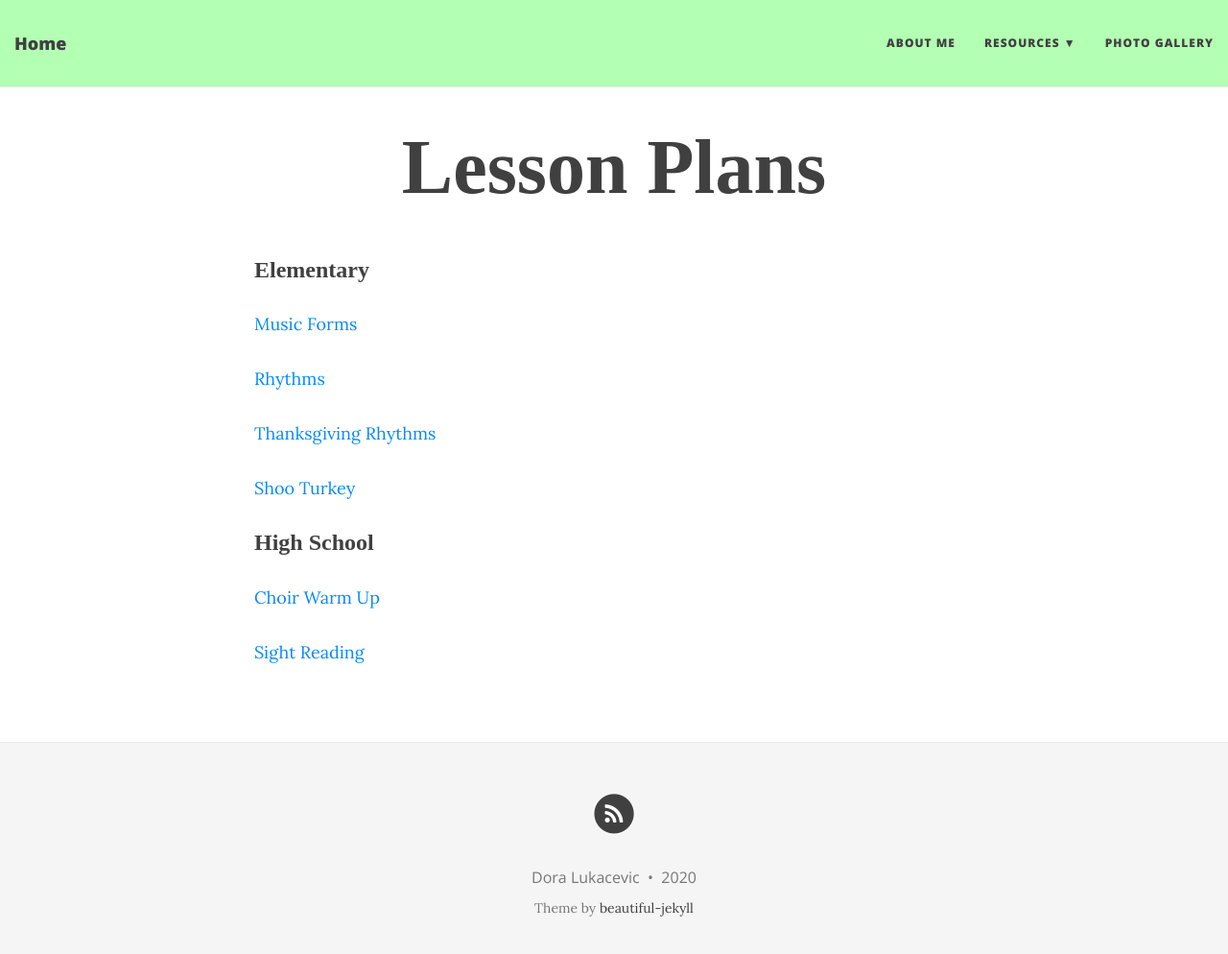
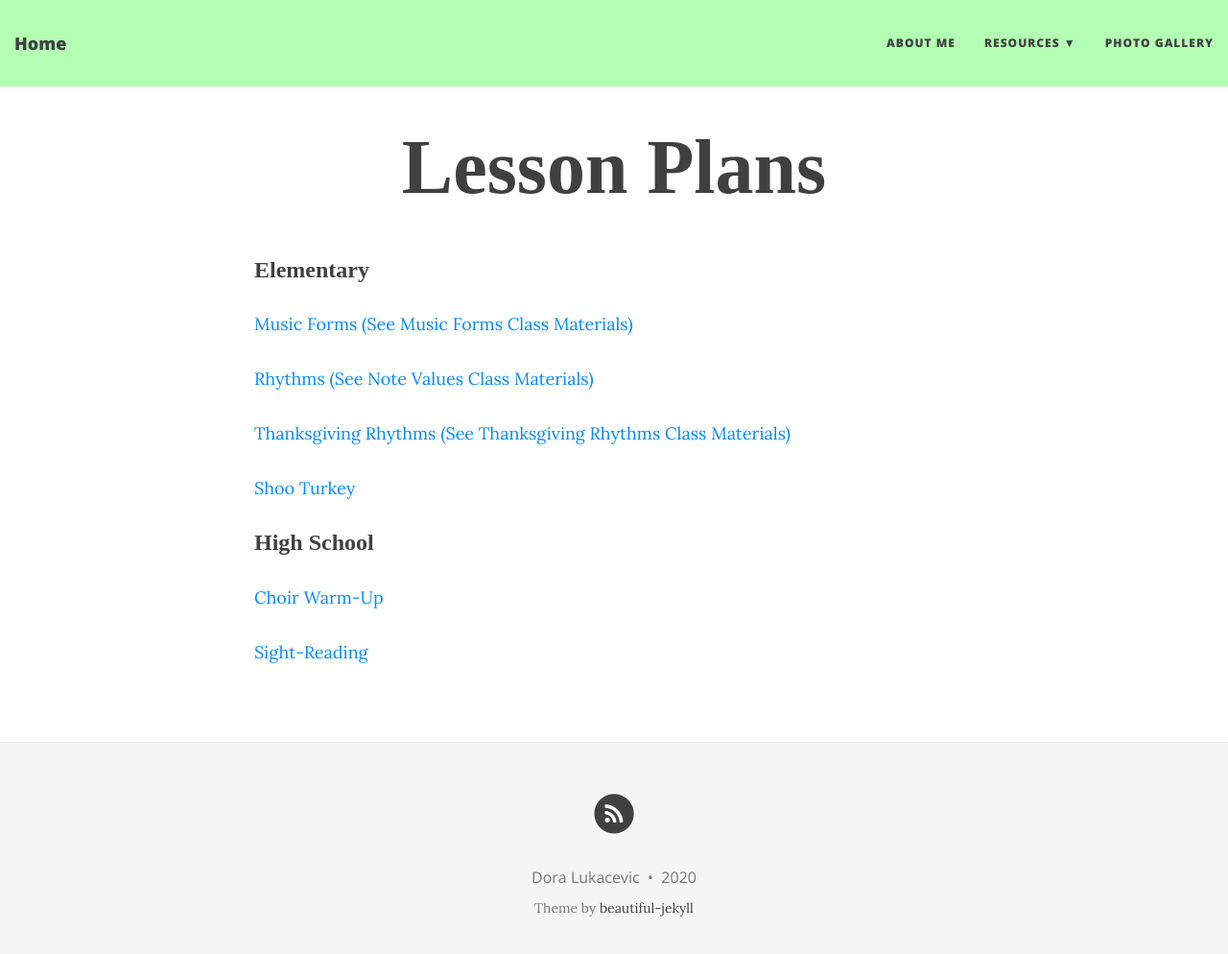
Before and after one commit to dlukacevic/dlukacevic.github.io, a Jekyll site: the page built from lessonplans.md, in a window 1280 px wide and 1007 px high. Shown: the top 994 px of the window at 96% size. Built offline with Jekyll 4.4.1, drawn with Linux system fonts in a browser that asks for light colours; nearby versions of some CDN libraries.

Commit message:
Update lessonplans.md

```diff
--- a/lessonplans.md
+++ b/lessonplans.md
@@ -5,16 +5,16 @@ title: Lesson Plans
 
 ### Elementary
 
-[Music Forms](/img/dora_portfolio/lesson_plans/Lesson for 11_5_20 - 5th.docx.pdf)
+[Music Forms (See Music Forms Class Materials)](/img/dora_portfolio/lesson_plans/Lesson for 11_5_20 - 5th.docx.pdf)
 
-[Rhythms](/img/dora_portfolio/lesson_plans/lesson for 11_11_20 (2).pdf)
+[Rhythms (See Note Values Class Materials)](/img/dora_portfolio/lesson_plans/lesson for 11_11_20 (2).pdf)
 
-[Thanksgiving Rhythms](/img/dora_portfolio/lesson_plans/Lesson for 11:24:20.pdf)
+[Thanksgiving Rhythms (See Thanksgiving Rhythms Class Materials)](/img/dora_portfolio/lesson_plans/Lesson for 11:24:20.pdf)
 
 [Shoo Turkey](/img/dora_portfolio/lesson_plans/Week of 11_16_20 - 1st, 2nd - lesson 1.pdf)
 
 ### High School
 
-[Choir Warm Up](/img/dora_portfolio/lesson_plans/Lesson_for_10/15/20(2).pdf)
+[Choir Warm-Up](/img/dora_portfolio/lesson_plans/Lesson_for_10/15/20(2).pdf)
 
-[Sight Reading](/img/dora_portfolio/lesson_plans/Student_teaching_lesson_plan(lesson3_Allderdice) (2).pdf)
+[Sight-Reading](/img/dora_portfolio/lesson_plans/Student_teaching_lesson_plan(lesson3_Allderdice) (2).pdf)
```
